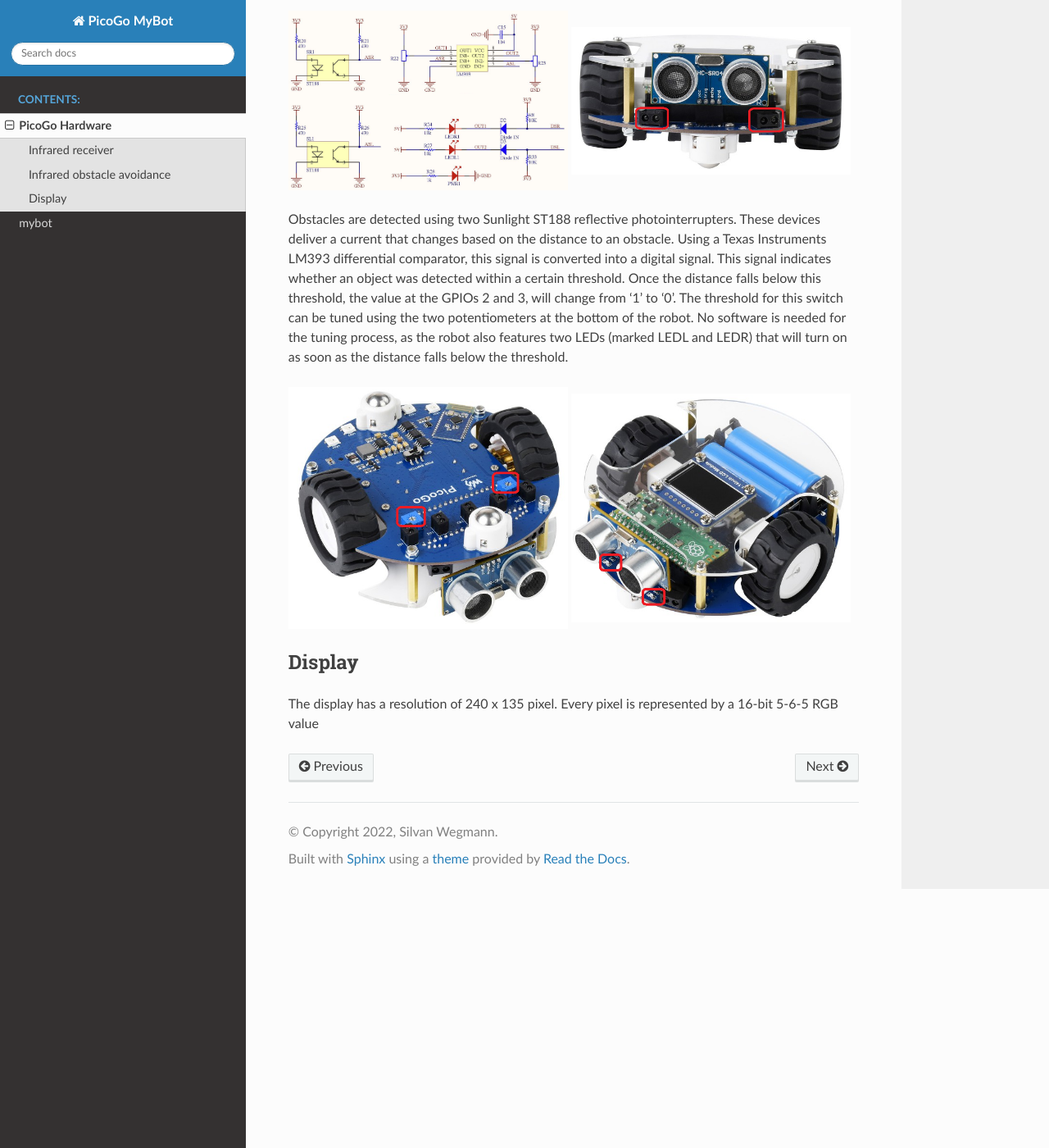
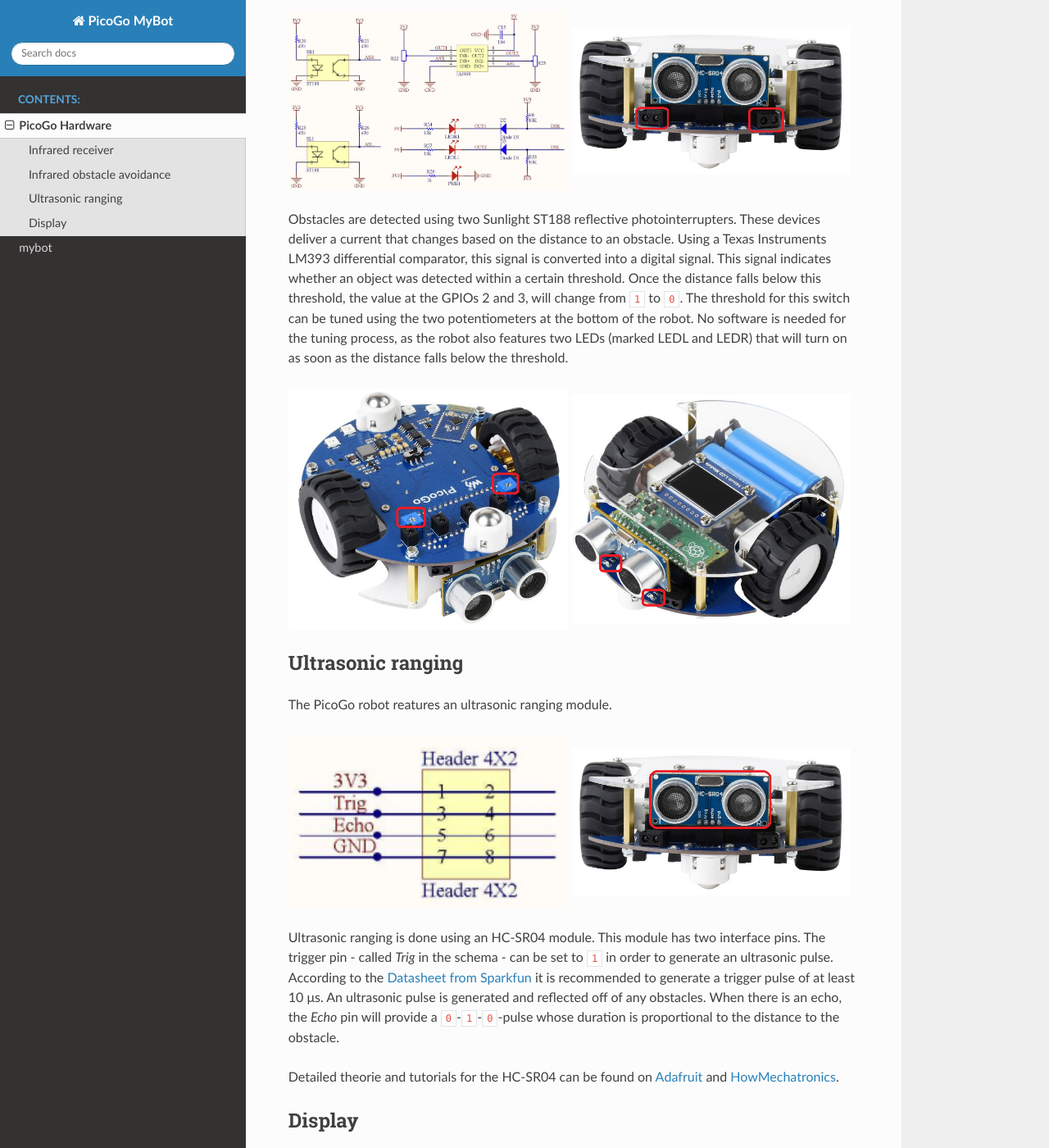
Before and after one commit to Jokymon/mypico_go, a Sphinx documentation site: the page built from docs/source/hardware.rst, in a window 1280 px wide and 1400 px high, scrolled down 1412 px. Shown: the whole window at 82% size. Built offline with Sphinx 7.4.7 and the Read the Docs theme 2.0.0, drawn with Linux system fonts in a browser that asks for light colours.

Commit message:
Add documentation about ultrasonic ranging

```diff
--- a/docs/source/hardware.rst
+++ b/docs/source/hardware.rst
@@ -79,7 +79,7 @@
 a Texas Instruments LM393 differential comparator, this signal is converted into a
 digital signal. This signal indicates whether an object was detected within a certain
 threshold. Once the distance falls below this threshold, the value at the GPIOs 2
-and 3, will change from '1' to '0'. The threshold for this switch can be tuned using
+and 3, will change from ``1`` to ``0``. The threshold for this switch can be tuned using
 the two potentiometers at the bottom of the robot. No software is needed for the
 tuning process, as the robot also features two LEDs (marked LEDL and LEDR) that will
 turn on as soon as the distance falls below the threshold.
@@ -90,6 +90,33 @@
 .. image:: images/ir_obstacle_tuning_leds.png
     :alt: IR obstacle tuning LEDs on the robot
     :width: 49%
+
+Ultrasonic ranging
+------------------
+
+The PicoGo robot reatures an ultrasonic ranging module.
+
+.. image:: images/ultrasonic_schema.png
+    :alt: Ultrasonic ranging connector schema
+    :width: 49%
+.. image:: images/ultrasonic_location.png
+    :alt: Ultrasonic ranging on the robot
+    :width: 49%
+
+Ultrasonic ranging is done using an HC-SR04 module. This module has two interface
+pins. The trigger pin - called `Trig` in the schema - can be set to ``1`` in order
+to generate an ultrasonic pulse. According to the
+`Datasheet from Sparkfun <https://cdn.sparkfun.com/datasheets/Sensors/Proximity/HCSR04.pdf>`_
+it is recommended to generate a trigger pulse of at least 10 μs. An ultrasonic
+pulse is generated and reflected off of any obstacles. When there is an echo, the
+`Echo` pin will provide a ``0``-``1``-``0``-pulse whose duration is proportional
+to the distance to the obstacle.
+
+Detailed theorie and tutorials for the HC-SR04 can be found on Adafruit_ and HowMechatronics_.
+
+.. _Adafruit: https://www.adafruit.com/product/3942
+.. _HowMechatronics: https://howtomechatronics.com/tutorials/arduino/ultrasonic-sensor-hc-sr04/
+
 Display
 -------
 
```
Also changed, not shown: docs/source/images/ultrasonic_location.png (added), docs/source/images/ultrasonic_schema.png (added).
